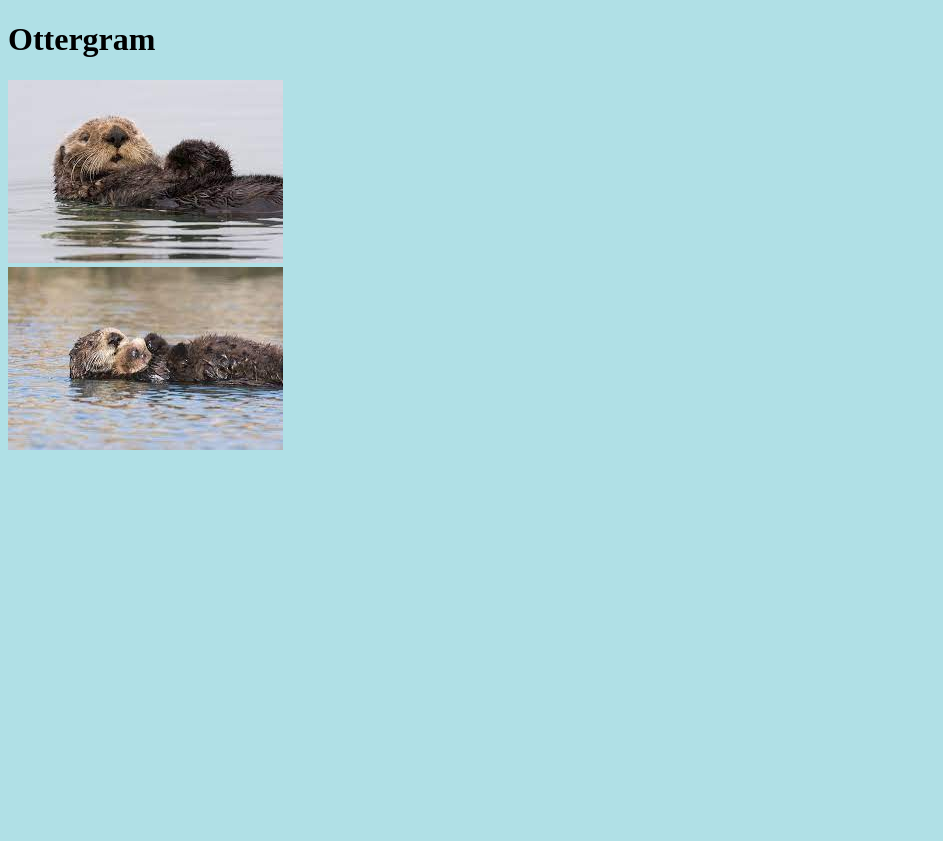
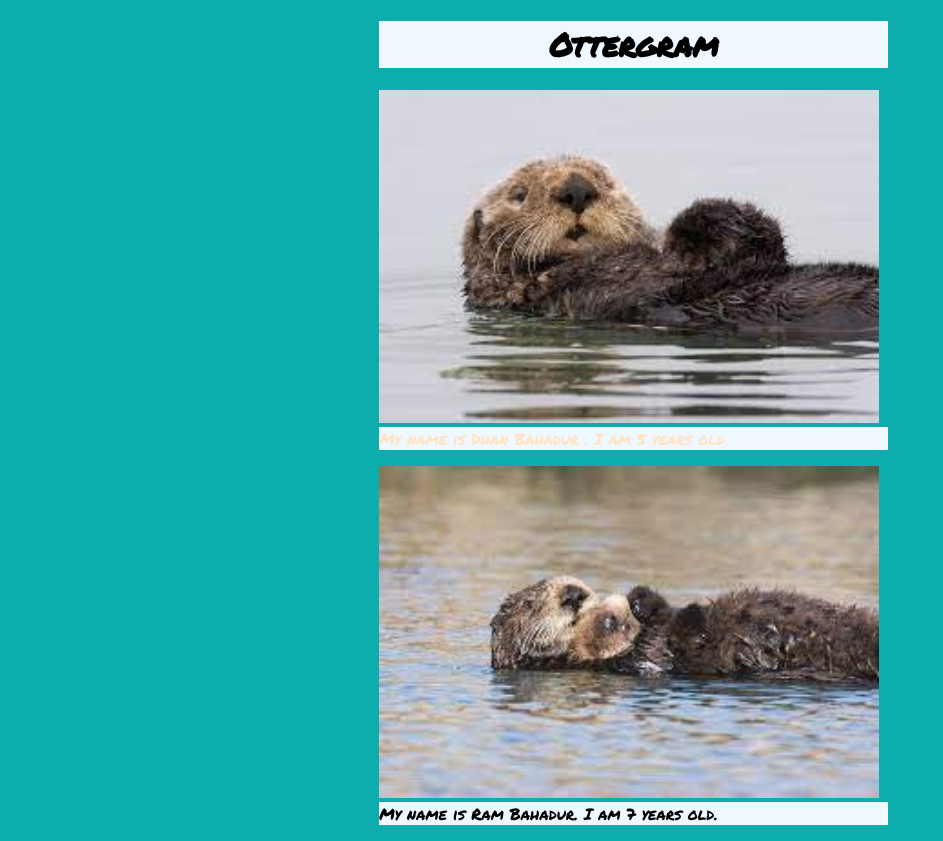
Before and after one commit to Dhane1522/Web-Development, a plain HTML site: page Day-5/ottergram/ottergram.html in a window 1280 px wide. Shown: the whole page, without its empty margins (0-943 px from the left). Before the commit the page ends 800 px from the top, so only its background shows below. Drawn offline with Linux system fonts and the light colour scheme.

Commit message:
Yeah!!! boi....

```diff
--- a/Day-5/ottergram/otte.css
+++ b/Day-5/ottergram/otte.css
@@ -1,4 +1,26 @@
 body{
-    background-color: powderblue;
-    font-family: Permanent+Marker,serif;
+    background-color: rgb(14, 173, 173);
+     padding-left:29%;
+     padding-right:30%;
+     /* margin-left: 31%;
+     margin-right:31% */
 }
+h1{
+    background-color: aliceblue;
+    text-align: center;
+    font-family: Permanent Marker, cursive;
+}
+p{
+    font-family: Permanent Marker, sans-serif;
+    background-color: aliceblue;
+    padding-top: 0%;
+    margin-top: 0%;
+}
+.dhane{
+    color: bisque;
+}
+img{
+    width: 500px;
+    padding-bottom: 0%;
+    margin-bottom: 0%;
+}
--- a/Day-5/ottergram/ottergram.html
+++ b/Day-5/ottergram/ottergram.html
@@ -2,17 +2,30 @@
 <html>
     <head>
         <title>Ottergram</title>
+        <link rel="preconnect" href="https://fonts.googleapis.com">
+        <link rel="preconnect" href="https://fonts.gstatic.com" crossorigin>
+        <link href="https://fonts.googleapis.com/css2?family=Oswald:wght@200..700&family=Permanent+Marker&display=swap" rel="stylesheet">
+
         <link rel="stylesheet" type="text/css" href="otte.css">
     </head>
     <body>
+
         <header>
             <h1>Ottergram</h1>
         </header>
+
         <section>
-            <span><img src="otte.jpg" alt="1 ottegram in water"></span>
+
+                <img src="otte.jpg" alt="1 ottegram in water">
+               <p><span class="dhane" >My name is Dhan Bahadur . I am 5 years old</span></p>
+
         </section>
+
         <footer>
-            <span><img src="otter.jpg" alt="2 ottegram in water"></span>
+            <span>
+                <img src="otter.jpg" alt="2 ottegram in water">
+                <p>My name is Ram Bahadur. I am 7 years old.</p>
+            </span>
         </footer>
     </body>
 </html>
```
Also changed, not shown: Day-5/float/design.css (+5 -5 lines), Day-5/float/index.html (+1 -0 lines), 1 other file.
